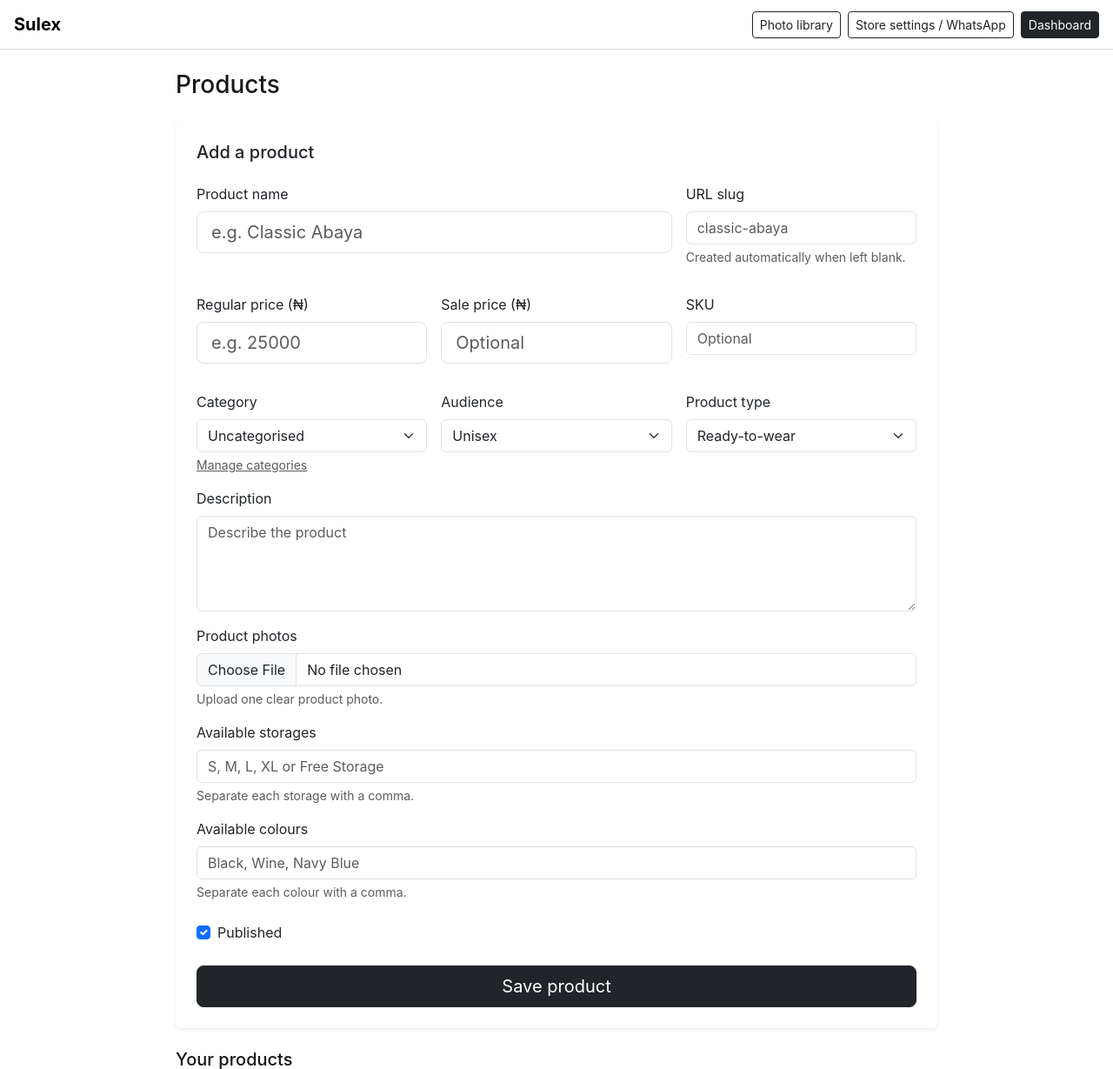
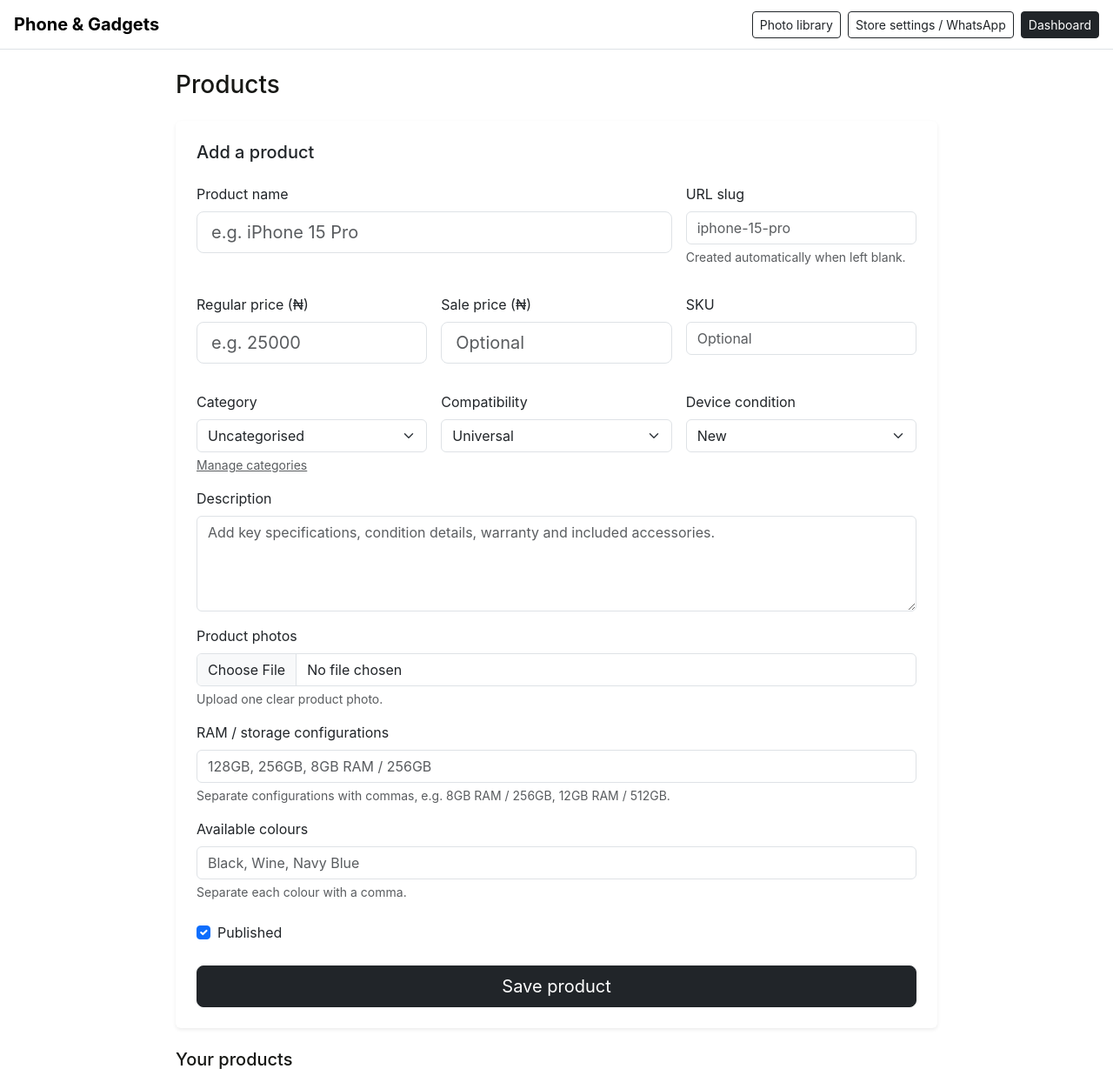
Before and after one commit to Al-ameenolanrewaju/phone-and-gadgets, a Flask app: page /dashboard/products in a window 1280 px wide. Shown: the top 1229 px of the page at 87% size. Run offline with Flask 3, Linux system fonts and the light colour scheme; the visitor is signed in with stand-in values (Sample User, id 1); data comes from the database, SQL or seed files in the repository; data that the repository does not hold is empty; some libraries are stand-ins or nearby versions.

Commit message:
Align electronics product management forms

```diff
--- a/app/templates/owner/products.html
+++ b/app/templates/owner/products.html
@@ -1,7 +1,7 @@
 {% extends "base.html" %}
 {% block title %}Products{% endblock %}
 {% block body %}
-<nav class="navbar bg-white border-bottom px-3"><a class="navbar-brand fw-bold" href="{{ url_for('owner.dashboard') }}">Sulex</a><div class="d-flex gap-2"><a class="btn btn-sm btn-outline-dark" href="{{ url_for('owner.product_image_library') }}">Photo library</a><a class="btn btn-sm btn-outline-dark" href="{{ url_for('owner.settings') }}">Store settings / WhatsApp</a><a class="btn btn-sm btn-dark" href="{{ url_for('owner.dashboard') }}">Dashboard</a></div></nav>
+<nav class="navbar bg-white border-bottom px-3"><a class="navbar-brand fw-bold" href="{{ url_for('owner.dashboard') }}">Phone &amp; Gadgets</a><div class="d-flex gap-2"><a class="btn btn-sm btn-outline-dark" href="{{ url_for('owner.product_image_library') }}">Photo library</a><a class="btn btn-sm btn-outline-dark" href="{{ url_for('owner.settings') }}">Store settings / WhatsApp</a><a class="btn btn-sm btn-dark" href="{{ url_for('owner.dashboard') }}">Dashboard</a></div></nav>
 <main class="container py-4" style="max-width:900px">
   {% for category,message in get_flashed_messages(with_categories=true) %}<div class="alert alert-{{ category }}">{{ message }}</div>{% endfor %}
   <h1 class="h3 mb-4">Products</h1>
@@ -9,19 +9,19 @@
     <h2 class="h5 mb-4">Add a product</h2>
     <form method="post" enctype="multipart/form-data">{{ form.hidden_tag() }}
       <div class="row g-3">
-      <div class="col-md-8 mb-3"><label class="form-label" for="{{ form.name.id }}">Product name</label>{{ form.name(class="form-control form-control-lg", placeholder="e.g. Classic Abaya") }}{% for error in form.name.errors %}<small class="text-danger">{{ error }}</small>{% endfor %}</div>
-      <div class="col-md-4 mb-3"><label class="form-label" for="{{ form.slug.id }}">URL slug</label>{{ form.slug(class="form-control", placeholder="classic-abaya") }}<div class="form-text">Created automatically when left blank.</div></div>
+      <div class="col-md-8 mb-3"><label class="form-label" for="{{ form.name.id }}">Product name</label>{{ form.name(class="form-control form-control-lg", placeholder="e.g. iPhone 15 Pro") }}{% for error in form.name.errors %}<small class="text-danger">{{ error }}</small>{% endfor %}</div>
+      <div class="col-md-4 mb-3"><label class="form-label" for="{{ form.slug.id }}">URL slug</label>{{ form.slug(class="form-control", placeholder="iphone-15-pro") }}<div class="form-text">Created automatically when left blank.</div></div>
       <div class="col-md-4 mb-3"><label class="form-label" for="{{ form.regular_price.id }}">Regular price (₦)</label>{{ form.regular_price(class="form-control form-control-lg", placeholder="e.g. 25000", inputmode="decimal") }}{% for error in form.regular_price.errors %}<small class="text-danger">{{ error }}</small>{% endfor %}</div>
       <div class="col-md-4 mb-3"><label class="form-label" for="{{ form.discounted_price.id }}">Sale price (₦)</label>{{ form.discounted_price(class="form-control form-control-lg", placeholder="Optional") }}</div>
       <div class="col-md-4 mb-3"><label class="form-label" for="{{ form.sku.id }}">SKU</label>{{ form.sku(class="form-control", placeholder="Optional") }}</div>
       <div class="col-md-4 mb-3"><label class="form-label" for="{{ form.category_id.id }}">Category</label><select class="form-select" id="{{ form.category_id.id }}" name="{{ form.category_id.name }}"><option value="">Uncategorised</option>{% for category in categories %}<option value="{{ category.id }}" {% if form.category_id.data|string == category.id|string %}selected{% endif %}>{{ category.name }}{% if category.gender %} · {{ category.gender }}{% endif %}</option>{% endfor %}</select><div class="form-text"><a href="{{ url_for('owner.categories') }}">Manage categories</a></div></div>
-      <div class="col-md-4 mb-3"><label class="form-label" for="{{ form.gender.id }}">Audience</label><select class="form-select" id="{{ form.gender.id }}" name="{{ form.gender.name }}"><option value="Unisex" {% if (form.gender.data or 'Unisex') == 'Unisex' %}selected{% endif %}>Unisex</option><option value="Men" {% if form.gender.data == 'Men' %}selected{% endif %}>Men</option><option value="Women" {% if form.gender.data == 'Women' %}selected{% endif %}>Women</option></select></div>
-      <div class="col-md-4 mb-3"><label class="form-label" for="{{ form.electronics_type.id }}">Product type</label><select class="form-select" id="{{ form.electronics_type.id }}" name="{{ form.electronics_type.name }}"><option value="Ready-to-wear" {% if (form.electronics_type.data or 'Ready-to-wear') == 'Ready-to-wear' %}selected{% endif %}>Ready-to-wear</option><option value="Custom-made" {% if form.electronics_type.data == 'Custom-made' %}selected{% endif %}>Custom-made</option></select></div>
+      <div class="col-md-4 mb-3"><label class="form-label" for="{{ form.gender.id }}">Compatibility</label><select class="form-select" id="{{ form.gender.id }}" name="{{ form.gender.name }}"><option value="Universal" {% if (form.gender.data or 'Universal') == 'Universal' %}selected{% endif %}>Universal</option><option value="iOS" {% if form.gender.data == 'iOS' %}selected{% endif %}>iOS</option><option value="Android" {% if form.gender.data == 'Android' %}selected{% endif %}>Android</option><option value="Windows" {% if form.gender.data == 'Windows' %}selected{% endif %}>Windows</option><option value="macOS" {% if form.gender.data == 'macOS' %}selected{% endif %}>macOS</option></select></div>
+      <div class="col-md-4 mb-3"><label class="form-label" for="{{ form.electronics_type.id }}">Device condition</label><select class="form-select" id="{{ form.electronics_type.id }}" name="{{ form.electronics_type.name }}"><option value="New" {% if (form.electronics_type.data or 'New') == 'New' %}selected{% endif %}>New</option><option value="Refurbished" {% if form.electronics_type.data == 'Refurbished' %}selected{% endif %}>Refurbished</option><option value="Used" {% if form.electronics_type.data == 'Used' %}selected{% endif %}>Used</option></select></div>
 
       </div>
-      <div class="mb-3"><label class="form-label" for="{{ form.description.id }}">Description</label>{{ form.description(class="form-control", rows=4, placeholder="Describe the product") }}</div>
+      <div class="mb-3"><label class="form-label" for="{{ form.description.id }}">Description</label>{{ form.description(class="form-control", rows=4, placeholder="Add key specifications, condition details, warranty and included accessories.") }}</div>
       <div class="mb-3"><label class="form-label">Product photos</label><input type="file" name="images" class="form-control" accept="image/jpeg,image/png,image/webp"><div class="form-text">Upload one clear product photo.</div></div>
-      <div class="mb-3"><label class="form-label">Available storages</label>{{ form.storages(class="form-control", placeholder="S, M, L, XL or Free Storage") }}<div class="form-text">Separate each storage with a comma.</div></div>
+      <div class="mb-3"><label class="form-label">RAM / storage configurations</label>{{ form.storages(class="form-control", placeholder="128GB, 256GB, 8GB RAM / 256GB") }}<div class="form-text">Separate configurations with commas, e.g. 8GB RAM / 256GB, 12GB RAM / 512GB.</div></div>
       <div class="mb-4"><label class="form-label">Available colours</label>{{ form.colours(class="form-control", placeholder="Black, Wine, Navy Blue") }}<div class="form-text">Separate each colour with a comma.</div></div>
       <div class="mb-4 d-flex flex-wrap gap-4"><label class="form-check">{{ form.is_published(class="form-check-input", checked=True) }} <span class="form-check-label">Published</span></label></div>
       {{ form.submit(class="btn btn-dark btn-lg w-100", value="Save product") }}
```
